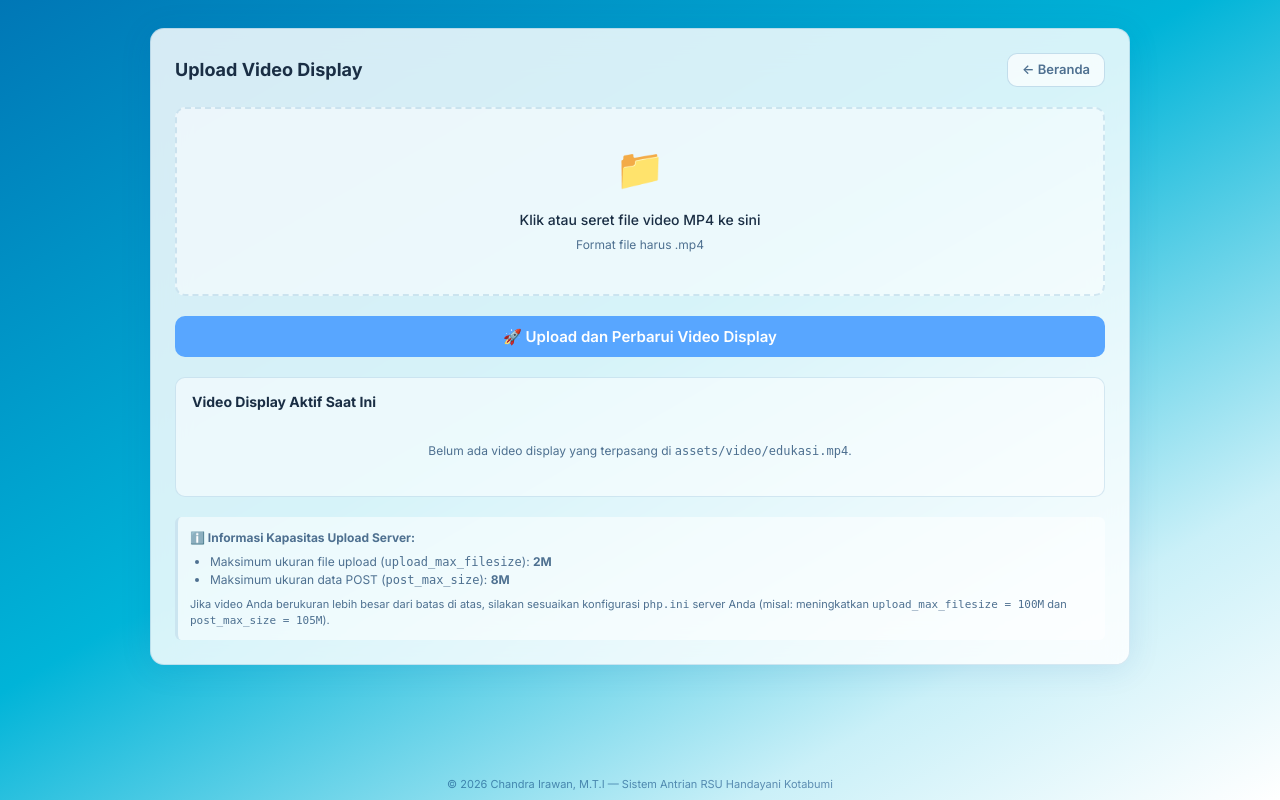
After one commit to kumbang-kobum/antrian, a PHP site: page /panggil/upload_video.php in a window 1280 px wide. The commit adds this page. Run offline with PHP 8.4, Linux system fonts and the light colour scheme.

Commit message:
penambahan upload video
hampir terlupakan

```diff
--- /dev/null
+++ b/panggil/upload_video.php
@@ -0,0 +1,308 @@
+<?php
+require_once '../config/admin_auth.php';
+
+$success_msg = '';
+$error_msg = '';
+
+$target_dir = '../assets/video/';
+$target_file = $target_dir . 'edukasi.mp4';
+
+// Pastikan folder target ada
+if (!is_dir($target_dir)) {
+    mkdir($target_dir, 0755, true);
+}
+
+if ($_SERVER['REQUEST_METHOD'] === 'POST') {
+    if (isset($_FILES['video_file'])) {
+        $file = $_FILES['video_file'];
+
+        if ($file['error'] !== UPLOAD_ERR_OK) {
+            switch ($file['error']) {
+                case UPLOAD_ERR_INI_SIZE:
+                    $error_msg = 'Ukuran file melebihi batas "upload_max_filesize" di php.ini (' . ini_get('upload_max_filesize') . ').';
+                    break;
+                case UPLOAD_ERR_FORM_SIZE:
+                    $error_msg = 'Ukuran file melebihi batas MAX_FILE_SIZE dalam form.';
+                    break;
+                case UPLOAD_ERR_PARTIAL:
+                    $error_msg = 'File hanya ter-upload sebagian.';
+                    break;
+                case UPLOAD_ERR_NO_FILE:
+                    $error_msg = 'Tidak ada file yang di-upload.';
+                    break;
+                case UPLOAD_ERR_NO_TMP_DIR:
+                    $error_msg = 'Folder temp PHP tidak ditemukan.';
+                    break;
+                case UPLOAD_ERR_CANT_WRITE:
+                    $error_msg = 'Gagal menulis file ke disk.';
+                    break;
+                default:
+                    $error_msg = 'Terjadi kesalahan saat upload file (Kode: ' . $file['error'] . ').';
+            }
+        } else {
+            $file_ext = strtolower(pathinfo($file['name'], PATHINFO_EXTENSION));
+            $mime_type = '';
+            if (function_exists('mime_content_type')) {
+                $mime_type = @mime_content_type($file['tmp_name']);
+            }
+
+            if ($file_ext !== 'mp4') {
+                $error_msg = 'Hanya file video dengan ekstensi .mp4 yang diperbolehkan.';
+            } elseif ($mime_type && strpos($mime_type, 'video/') !== 0) {
+                $error_msg = 'File yang di-upload bukan merupakan file video yang valid.';
+            } else {
+                if (!is_writable($target_dir)) {
+                    $error_msg = 'Folder penyimpanan video tidak writable. Silakan periksa izin folder (permissions) "assets/video/".';
+                } else {
+                    // Backup file lama jika ada
+                    $backup_file = $target_file . '.bak';
+                    if (file_exists($target_file)) {
+                        @rename($target_file, $backup_file);
+                    }
+
+                    if (move_uploaded_file($file['tmp_name'], $target_file)) {
+                        $success_msg = 'Video display berhasil diperbarui!';
+                        if (file_exists($backup_file)) {
+                            @unlink($backup_file);
+                        }
+                    } else {
+                        $error_msg = 'Gagal menyimpan file video ke folder assets/video/.';
+                        if (file_exists($backup_file)) {
+                            @rename($backup_file, $target_file);
+                        }
+                    }
+                }
+            }
+        }
+    } else {
+        $error_msg = 'Form data tidak lengkap.';
+    }
+}
+?>
+<!doctype html>
+<html lang="id">
+<head>
+  <link rel="stylesheet" href="../assets/css/global.css">
+  <meta charset="utf-8"/>
+  <meta name="viewport" content="width=device-width,initial-scale=1"/>
+  <title>Upload Video Display</title>
+  <style>
+    .upload-area {
+      border: 2px dashed var(--border);
+      border-radius: var(--r);
+      padding: 30px;
+      text-align: center;
+      background: var(--surface-2);
+      cursor: pointer;
+      transition: border-color .15s, background-color .15s;
+      margin-bottom: 20px;
+    }
+    .upload-area:hover, .upload-area.dragover {
+      border-color: var(--blue);
+      background: rgba(88,166,255,0.05);
+    }
+    .upload-area input[type="file"] {
+      display: none;
+    }
+    .upload-icon {
+      font-size: 40px;
+      margin-bottom: 10px;
+    }
+    .upload-text {
+      font-size: 14px;
+      color: var(--text);
+      font-weight: 500;
+    }
+    .upload-hint {
+      font-size: 12px;
+      color: var(--muted);
+      margin-top: 6px;
+    }
+    .video-preview-container {
+      margin-top: 20px;
+      padding: 16px;
+      background: var(--surface-2);
+      border: 1px solid var(--border);
+      border-radius: var(--r);
+    }
+    .video-preview-container h3 {
+      font-size: 14px;
+      margin-bottom: 12px;
+      color: var(--text);
+    }
+    .video-preview {
+      width: 100%;
+      max-height: 240px;
+      border-radius: var(--r-sm);
+      background: #000;
+    }
+    .alert {
+      padding: 12px 16px;
+      border-radius: var(--r);
+      font-size: 14px;
+      margin-bottom: 20px;
+      font-weight: 500;
+    }
+    .alert-success {
+      background: rgba(63, 185, 80, 0.15);
+      border: 1px solid rgba(63, 185, 80, 0.3);
+      color: var(--green);
+    }
+    .alert-error {
+      background: rgba(255, 123, 114, 0.15);
+      border: 1px solid rgba(255, 123, 114, 0.3);
+      color: var(--red);
+    }
+    .php-info {
+      font-size: 12px;
+      color: var(--muted);
+      background: var(--surface-2);
+      padding: 12px;
+      border-radius: var(--r-sm);
+      border-left: 3px solid var(--border);
+      margin-top: 20px;
+    }
+    .php-info ul {
+      margin: 6px 0 0;
+      padding-left: 20px;
+    }
+    .file-selected-name {
+      margin-top: 10px;
+      font-size: 13px;
+      color: var(--blue);
+      font-weight: 600;
+    }
+  </style>
+</head>
+<body>
+  <div class="admin-page">
+    <div class="admin-card card">
+      <div class="admin-header">
+        <h2>Upload Video Display</h2>
+        <a href="../index.php" class="btn-home">← Beranda</a>
+      </div>
+
+      <!-- Alerts -->
+      <?php if ($success_msg): ?>
+        <div class="alert alert-success">
+          🎉 <?= htmlspecialchars($success_msg) ?>
+        </div>
+      <?php endif; ?>
+
+      <?php if ($error_msg): ?>
+        <div class="alert alert-error">
+          ⚠️ <?= htmlspecialchars($error_msg) ?>
+        </div>
+      <?php endif; ?>
+
+      <!-- Upload Form -->
+      <form action="" method="POST" enctype="multipart/form-data" id="uploadForm">
+        <div class="upload-area" id="dropArea">
+          <div class="upload-icon">📁</div>
+          <div class="upload-text">Klik atau seret file video MP4 ke sini</div>
+          <div class="upload-hint">Format file harus .mp4</div>
+          <div class="file-selected-name" id="fileSelectedName"></div>
+          <input type="file" name="video_file" id="videoFileInput" accept="video/mp4" required>
+        </div>
+
+        <button type="submit" class="btn btn-primary" style="width: 100%; padding: 12px; font-size: 15px;">
+          🚀 Upload dan Perbarui Video Display
+        </button>
+      </form>
+
+      <!-- Video Preview -->
+      <div class="video-preview-container">
+        <h3>Video Display Aktif Saat Ini</h3>
+        <?php if (file_exists($target_file)): ?>
+          <video class="video-preview" src="<?= $target_file ?>?v=<?= filemtime($target_file) ?>" controls></video>
+          <div class="upload-hint" style="margin-top: 8px; text-align: center;">
+            Terakhir diperbarui: <?= date('d F Y, H:i:s', filemtime($target_file)) ?> (<?= round(filesize($target_file) / 1024 / 1024, 2) ?> MB)
+          </div>
+        <?php else: ?>
+          <div class="upload-hint" style="text-align: center; padding: 20px;">
+            Belum ada video display yang terpasang di <code>assets/video/edukasi.mp4</code>.
+          </div>
+        <?php endif; ?>
+      </div>
+
+      <!-- Limit Info -->
+      <div class="php-info">
+        <strong>ℹ️ Informasi Kapasitas Upload Server:</strong>
+        <ul>
+          <li>Maksimum ukuran file upload (<code>upload_max_filesize</code>): <strong><?= ini_get('upload_max_filesize') ?></strong></li>
+          <li>Maksimum ukuran data POST (<code>post_max_size</code>): <strong><?= ini_get('post_max_size') ?></strong></li>
+        </ul>
+        <p style="margin: 8px 0 0 0; font-size: 11px; line-height: 1.4;">
+          Jika video Anda berukuran lebih besar dari batas di atas, silakan sesuaikan konfigurasi <code>php.ini</code> server Anda (misal: meningkatkan <code>upload_max_filesize = 100M</code> dan <code>post_max_size = 105M</code>).
+        </p>
+      </div>
+    </div>
+  </div>
+
+  <script>
+    const dropArea = document.getElementById('dropArea');
+    const fileInput = document.getElementById('videoFileInput');
+    const fileNameDisplay = document.getElementById('fileSelectedName');
+    const form = document.getElementById('uploadForm');
+
+    // Click to select
+    dropArea.addEventListener('click', () => {
+      fileInput.click();
+    });
+
+    // File selected
+    fileInput.addEventListener('change', () => {
+      showFileName();
+    });
+
+    // Drag and drop events
+    ['dragenter', 'dragover'].forEach(eventName => {
+      dropArea.addEventListener(eventName, (e) => {
+        e.preventDefault();
+        dropArea.classList.add('dragover');
+      }, false);
+    });
+
+    ['dragleave', 'drop'].forEach(eventName => {
+      dropArea.addEventListener(eventName, (e) => {
+        e.preventDefault();
+        dropArea.classList.remove('dragover');
+      }, false);
+    });
+
+    dropArea.addEventListener('drop', (e) => {
+      const dt = e.dataTransfer;
+      const files = dt.files;
+      if (files.length) {
+        fileInput.files = files;
+        showFileName();
+      }
+    }, false);
+
+    function showFileName() {
+      if (fileInput.files.length) {
+        const file = fileInput.files[0];
+        fileNameDisplay.textContent = `File terpilih: ${file.name} (${(file.size / 1024 / 1024).toFixed(2)} MB)`;
+      } else {
+        fileNameDisplay.textContent = '';
+      }
+    }
+
+    form.addEventListener('submit', (e) => {
+      if (fileInput.files.length) {
+        const file = fileInput.files[0];
+        const ext = file.name.split('.').pop().toLowerCase();
+        if (ext !== 'mp4') {
+          alert('Hanya file video MP4 (.mp4) yang diperbolehkan.');
+          e.preventDefault();
+          return;
+        }
+      }
+    });
+  </script>
+
+  <div class="cc">
+    © <?=date('Y')?> Chandra Irawan, M.T.I — Sistem Antrian RSU Handayani Kotabumi
+  </div>
+</body>
+</html>
```
Also changed, not shown: index.php (+6 -2 lines), 1 other file.
